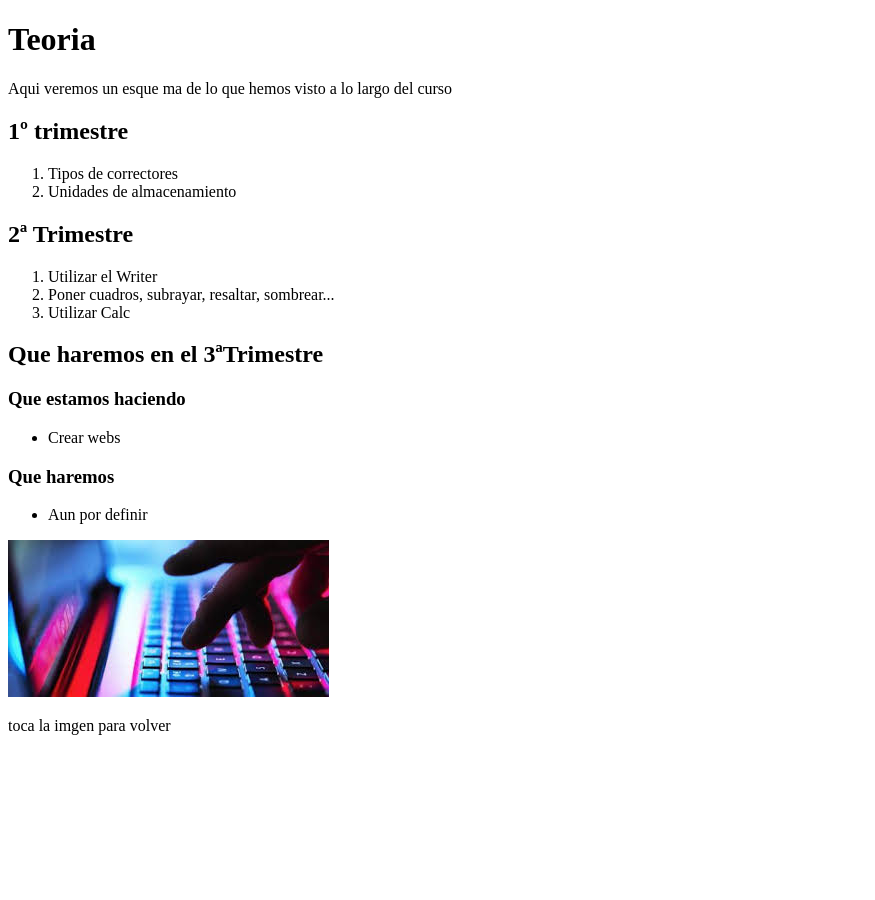
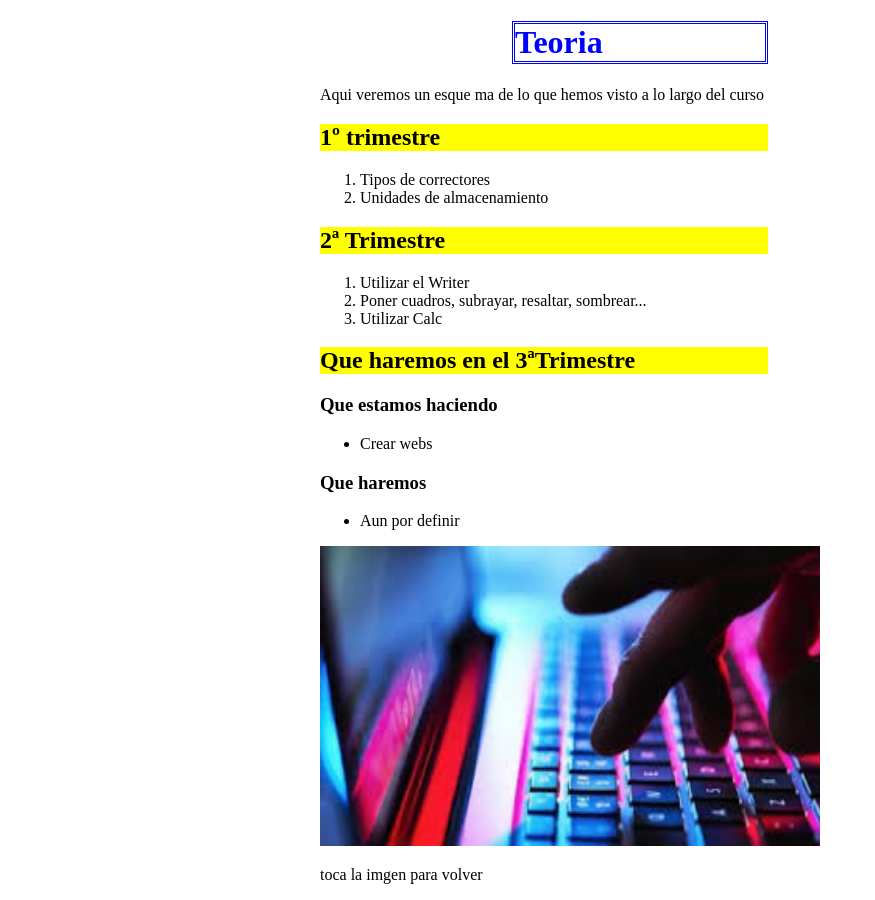
Before and after one commit to alum13marisofi/web_Tic, a plain HTML site: page teoria.html in a window 1280 px wide. Shown: the whole page, without its empty margins (0-875 px from the left). Before the commit the page ends 800 px from the top, so only its background shows below. Drawn offline with Linux system fonts and the light colour scheme.

Commit message:
Add files via upload

```diff
--- a/teoria.html
+++ b/teoria.html
@@ -1,24 +1,44 @@
 <!DOCTYPE html>
 <html>
     <head>
-        <title>Teoria</title>
+        <title >Teoria</title>
+        <style>
+                #subrallado{
+                               background: yellow;
+                                margin-right: 30%;
+                }
+                #recuadro{
+                            border:double;
+                            margin-right:30%;
+                            margin-left:30%;
+                            color: blue;
+                }
+                #imagenordenador{
+                                   width:500px;
+                                    height:300px;
+                }
+                 #body{
+                       margin-right:25%;
+                       margin-left:25%;
+                }
+        </style>
     </head>
-    <body>
-            <h1>Teoria</h1>
+    <body id=body>
+            <h1 id= recuadro>Teoria</h1>
                 <p>Aqui veremos un esque ma de lo que hemos visto a lo largo del curso</p>
 
-            <h2>1º trimestre</h2>
+            <h2 id= "subrallado">1º trimestre</h2>
                 <ol>
                     <li>Tipos de correctores</li>
                     <li>Unidades de almacenamiento</li>
                 </ol>
-            <h2>2ª Trimestre</h2>
+            <h2 id= "subrallado">2ª Trimestre</h2>
                 <ol>
                     <li>Utilizar el Writer</li>
                     <li>Poner cuadros, subrayar, resaltar, sombrear...</li>
                     <li>Utilizar Calc</li>
                 </ol>
-            <h2>Que haremos en el 3ªTrimestre</h2>
+            <h2 id= "subrallado">Que haremos en el 3ªTrimestre</h2>
                 <h3>Que estamos haciendo</h3>
                     <ul>
                         <li>Crear webs</li>
@@ -28,7 +48,7 @@
                         <li>Aun por definir</li>
                     </ul>
             <a href="index.html">
-                <img src="imagen practica ordenador.jpeg" alt="imagen de un ordenador">
+                <img id=imagenordenador src="imagen practica ordenador.jpeg" alt="imagen de un ordenador">
             </a>
                 <p>toca la imgen para volver</p>
     </body>
```
Also changed, not shown: index.html (+24 -4 lines), practica.html (+25 -3 lines).
